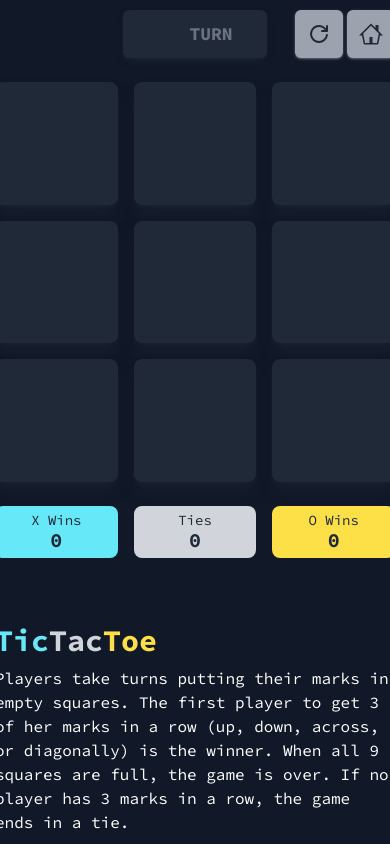
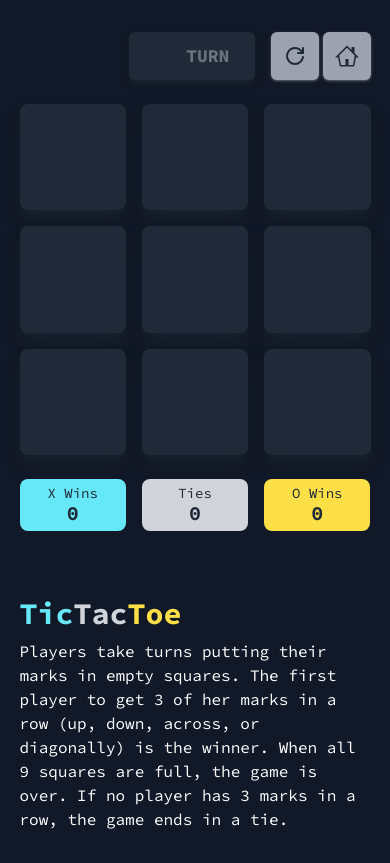
Before and after one commit to LaplaceXD/Dionysus, a React (Vite) app: page /tictactoe in a window 390 px wide. Built offline with nearby package versions, Linux system fonts and the light colour scheme; some icons are missing.

Commit message:
[Fix][Lex] Fixed tictactoe layout issue on mobile devices

```diff
--- a/src/layouts/SectionLayout.tsx
+++ b/src/layouts/SectionLayout.tsx
@@ -16,7 +16,7 @@ function SectionLayout({
   endTitle = false,
 }: PropsWithChildren<SectionLayoutProps>) {
   return (
-    <div className={clsx("flex flex-col justify-center items-center gap-16 max-w-[1024px]",
+    <div className={clsx("flex flex-col justify-center items-center gap-16 max-w-[1024px] w-[90%] m-auto",
     isHorizontal && "lg:flex-row")}>
       {endTitle ? children : null}
 
--- a/src/pages/TicTacToe/TicTacToe.tsx
+++ b/src/pages/TicTacToe/TicTacToe.tsx
@@ -131,7 +131,7 @@ function TicTacToe() {
   }, [setGrid, setWinner]);
 
   return (
-    <main className="flex justify-center items-center min-h-[100dvh]">
+    <main className="flex justify-center items-center py-8 min-h-[100dvh]">
       <SectionLayout
         isHorizontal
         endTitle
@@ -144,7 +144,7 @@ function TicTacToe() {
         }
         description="Players take turns putting their marks in empty squares. The first player to get 3 of her marks in a row (up, down, across, or diagonally) is the winner. When all 9 squares are full, the game is over. If no player has 3 marks in a row, the game ends in a tie."
       >
-        <aside className="flex flex-col gap-6 flex-1 lg:w-[628px] md:w-[512px] w-[400px]">
+        <aside className="flex flex-col gap-6 flex-1 lg:max-w-[628px] md:max-w-[512px] max-w-[400px] w-full">
           <header className="flex justify-center gap-4">
             <div className="flex flex-1 items-center">
               <PlayerToken forPlayer={PLAYER.X} isColored />
```
